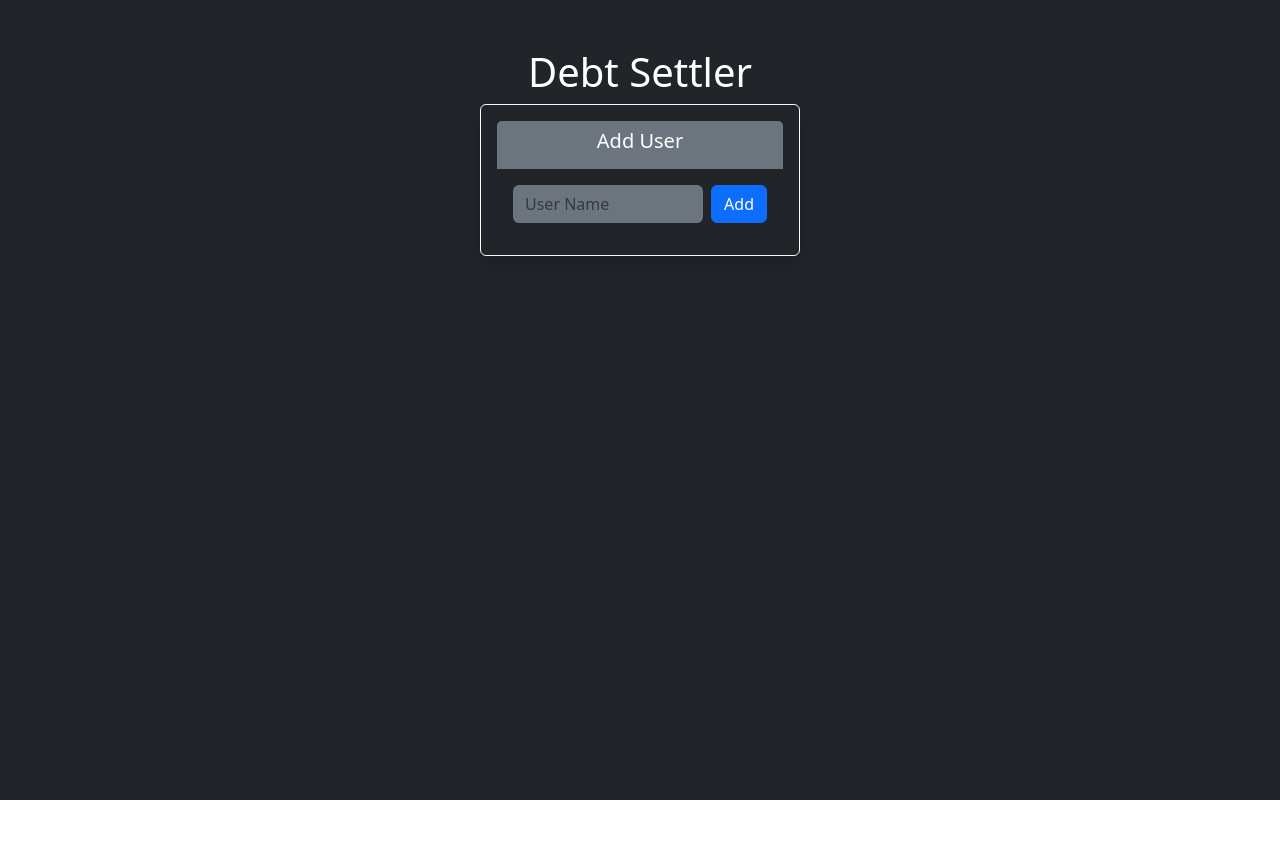
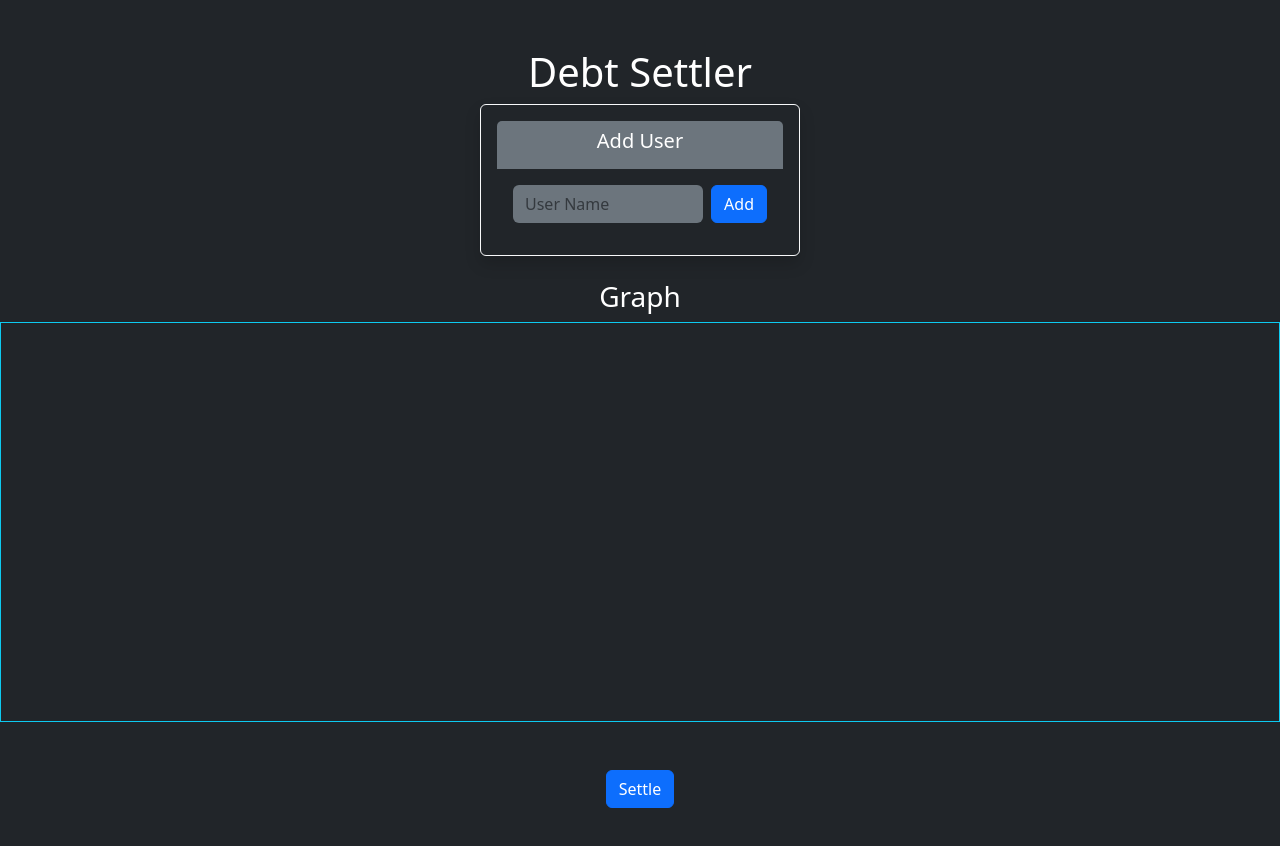
Before and after one commit to waleedbinkhalid74/debt_settler, a React (Vite) app in the folder debt_settler/: page / in a window 1280 px wide. Shown: the top 846 px of the page. Before the commit the page ends 800 px from the top, so only its background shows below. Built offline with nearby package versions, Linux system fonts and the light colour scheme.

Commit message:
Add graph nodes functionality

```diff
--- a/debt_settler/src/App.tsx
+++ b/debt_settler/src/App.tsx
@@ -1,5 +1,6 @@
 import './App.css'
 import User from './components/AddUser'
+import Settle from './components/Settle'
 
 function App() {
   // const [count, setCount] = useState(0)
@@ -11,7 +12,7 @@ function App() {
           Debt Settler
         </h1>
         <User></User>
-
+        <Settle></Settle>
       </div>
     </div>
   )
--- a/debt_settler/src/components/AddUser.tsx
+++ b/debt_settler/src/components/AddUser.tsx
@@ -1,9 +1,10 @@
 import { useState } from "react";
 import User from './User'
+import Graph from './Graph'
 
 function AddUser() {
   const [message, setMessage] = useState("");
-  const [users, setUsers] = useState([]);
+  const [users, setUsers] = useState<string[]>([]);
 
   const handleAdd = () => {
     if (message.trim()) {
@@ -41,6 +42,7 @@ function AddUser() {
           <User key={index} userName={user} handleDelete={handleDelete} />
         ))}
       </div>
+      <Graph users={users}></Graph>
     </div>
   );
 }
--- /dev/null
+++ b/debt_settler/src/components/Graph.tsx
@@ -0,0 +1,38 @@
+import React, { useEffect, useRef, useState } from "react";
+import { Network } from "vis-network/standalone";
+
+interface GraphProps {
+    users: string[]; // Users is an array of strings
+}
+
+const Graph: React.FC<GraphProps> = ({ users }) => {
+    const containerRef = useRef<HTMLDivElement>(null);
+
+    useEffect(() => {
+        if (!containerRef.current) return;
+
+        const nodes = users.map((user, index) => ({
+            id: index + 1,
+            label: user, // Node label is set to the user's name
+        }));
+
+        // const edges = [
+        // { from: 1, to: 2, label: "50", arrows: { middle: true } },
+        // { from: 2, to: 3, label: "25", arrows: { middle: true } },
+        // { from: 3, to: 1, label: "25", arrows: { middle: true } },
+        // ];
+
+        const network = new Network(containerRef.current, { nodes }, {});
+
+        return () => network.destroy();
+    }, [users]); // Re-run effect when `users` state changes
+
+    return (
+        <div>
+            <h3 className="text-center text-white">Graph</h3>
+            <div className="border border-info" ref={containerRef} style={{ height: 400 }} />
+        </div>
+    );
+};
+
+export default Graph;
--- /dev/null
+++ b/debt_settler/src/components/Settle.tsx
@@ -0,0 +1,9 @@
+function Settle() {
+    return (
+        <div className="bg-dark d-flex flex-column justify-content-center align-items-center text-white py-5">
+            <button className="btn btn-primary mb-3">Settle</button>
+        </div>
+    );
+}
+
+export default Settle;
--- a/debt_settler/src/components/User.tsx
+++ b/debt_settler/src/components/User.tsx
@@ -25,9 +25,10 @@ const User: React.FC<UserProps> = ({ userName, handleDelete }) => {
                 value={amount}
                 onChange={(e) => setAmount(e.target.value)}
             />
+            <div className="card-body d-flex"></div>
             <div className="d-flex gap-2">
                 <button className="btn btn-primary" onClick={handleAdd}>
-                    Add
+                    Divide Equally
                 </button>
                 <button
                     className="btn btn-danger"  // Changed color to indicate deletion
@@ -35,7 +36,6 @@ const User: React.FC<UserProps> = ({ userName, handleDelete }) => {
                 >
                     Delete User
                 </button>
-
             </div>
         </div>
     );
--- a/package.json
+++ b/package.json
@@ -1,5 +1,7 @@
 {
   "dependencies": {
-    "bootstrap": "^5.3.3"
+    "bootstrap": "^5.3.3",
+    "reactflow": "^11.11.4",
+    "vis-network": "^9.1.9"
   }
 }
```
Also changed, not shown: 1 other file (tests, documents, lock files or other folders).
